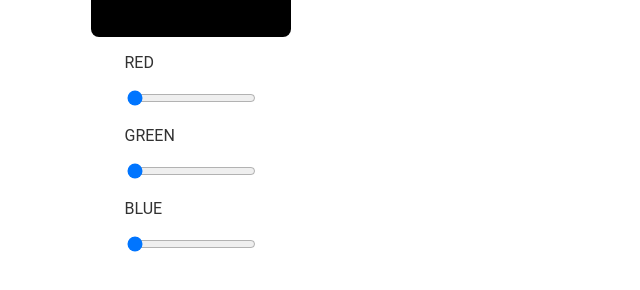
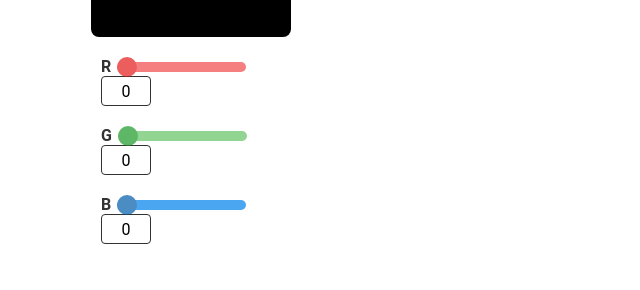
Before and after one commit to Mukhammadsaid19/color-board, a plain HTML site: page index.html in a window 1280 px wide. Shown: the part 272-562 px from the top of the page, without its empty margins (185-825 px from the left). Drawn offline with Linux system fonts and the light colour scheme.

Commit message:
Added text input for color components, stylized sliders.

```diff
--- a/index.html
+++ b/index.html
@@ -22,7 +22,7 @@
 
           <div class="sliders">
             <div>
-              <p>RED</p>
+              R
               <input
                 onChange="changeRGB()"
                 oninput="changeRGB()"
@@ -32,11 +32,20 @@
                 value="0"
                 min="0"
                 max="255"
+                class="color-slider red-slider"
+              />
+
+              <input
+                type="number"
+                class="color-counter"
+                min="0"
+                max="255"
+                value="0"
               />
             </div>
 
             <div>
-              <p>GREEN</p>
+              G
               <input
                 onChange="changeRGB()"
                 oninput="changeRGB()"
@@ -46,11 +55,19 @@
                 value="0"
                 min="0"
                 max="255"
+                class="color-slider green-slider"
+              />
+              <input
+                type="number"
+                class="color-counter"
+                min="0"
+                max="255"
+                value="0"
               />
             </div>
 
             <div>
-              <p>BLUE</p>
+              B
               <input
                 onChange="changeRGB()"
                 oninput="changeRGB()"
@@ -60,6 +77,14 @@
                 value="0"
                 min="0"
                 max="255"
+                class="color-slider blue-slider"
+              />
+              <input
+                type="number"
+                class="color-counter"
+                min="0"
+                max="255"
+                value="0"
               />
             </div>
           </div>
@@ -78,9 +103,9 @@
 
               <input
                 type="number"
-                class="count-input"
+                class="tints-counter"
                 id="tintsCounter"
-                onkeyup="validateCounter()"
+                onchange="validateCounter()"
               />
               <input
                 onChange="generateTints()"
--- a/style.css
+++ b/style.css
@@ -75,12 +75,10 @@ body {
 }
 
 .sliders div {
-  text-align: center;
+  width: 100%;
   padding: 0px 10px;
-}
-
-.sliders > div > p {
-  text-align: left;
+  margin-top: 20px;
+  font-weight: 600;
 }
 
 .tab-header {
--- a/tints.js
+++ b/tints.js
@@ -29,10 +29,10 @@ function generateTints() {
 }
 
 function validateCounter() {
-  tintsCounter.value = tintsCounter.value.replace(/[^0-9]/, "");
   let currentValue = parseInt(tintsCounter.value, 10);
-  if (currentValue <= 0) {
-    tintsCounter.value = "0";
+
+  if (currentValue <= 1) {
+    tintsCounter.value = "1";
   }
 
   if (currentValue >= 20) {
--- a/utilities.css
+++ b/utilities.css
@@ -1,43 +1,94 @@
-.tint-slider {
+input[type="range"] {
   appearance: none;
-
-  height: 15px;
-  background: #0081ed;
   outline: none;
   border-radius: 30px;
   opacity: 0.7;
   transition: opacity 0.2s;
 }
 
-.tint-slider:hover {
+input[type="range"]:hover {
   opacity: 1;
 }
 
-.tint-slider::-webkit-slider-thumb {
+input[type="range"]::-webkit-slider-thumb {
   appearance: none;
-  width: 40px;
-  height: 40px;
   border-radius: 20px;
-  background: #005ca9;
   cursor: pointer;
 }
 
-input[type="number"] {
+.tint-slider {
+  height: 15px;
+  background: #0081ed;
+}
+
+.tint-slider::-webkit-slider-thumb {
+  width: 40px;
+  height: 40px;
+  background: #005ca9;
+}
+
+.color-slider::-webkit-slider-thumb {
+  width: 20px;
+  height: 20px;
+}
+
+.red-slider {
+  height: 10px;
+  background: #f24a4a;
+}
+
+.red-slider::-webkit-slider-thumb {
+  background: #e41b1b;
+}
+
+.green-slider {
+  height: 10px;
+  background: #64c264;
+}
+
+.green-slider::-webkit-slider-thumb {
+  background: #1b9827;
+}
+
+.blue-slider {
+  height: 10px;
+  background: #0081ed;
+}
+
+.blue-slider::-webkit-slider-thumb {
+  background: #005ca9;
+}
+
+.tints-counter {
   width: 60px;
   height: 40px;
   padding: 0px 12px;
   margin: 0px 20px 0px 5px;
   font-size: 1.5em;
+  border-radius: 5px;
+}
+
+.color-counter {
+  width: 50px;
+  height: 30px;
+  border-radius: 4px;
+  font-size: 1em;
+  text-align: center;
+  outline: none;
+}
+input[type="number"] {
   font-family: Roboto, sans-serif;
   appearance: textfield;
   border: 1px solid #323232;
-  border-radius: 5px;
 }
 
-/* Chrome */
+input[type="number"]:focus {
+  border: 2px solid #005ca9;
+}
 
-input[type="number"]::-webkit-outer-spin-button,
-input[type="number"]::-webkit-inner-spin-button {
+/* Chrome, Safari, Edge, Opera */
+input::-webkit-outer-spin-button,
+input::-webkit-inner-spin-button {
   -webkit-appearance: none;
   margin: 0;
 }
@@ -46,7 +97,3 @@ input[type="number"]::-webkit-inner-spin-button {
 input[type="number"] {
   -moz-appearance: textfield;
 }
-
-input[type="number"]:focus {
-  border: 2px solid #005ca9;
-}
```
